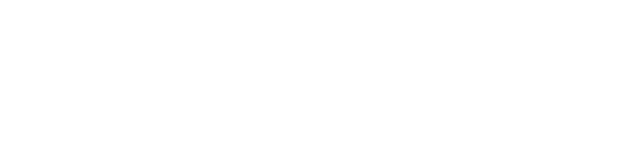
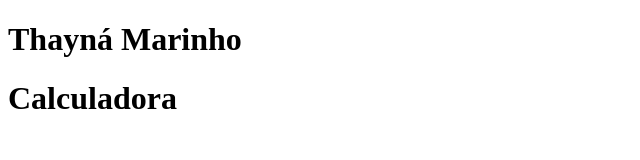
Before and after one commit to thaynacee2/calculadora, a plain HTML site: page index.html in a window 1280 px wide. Shown: the whole page, without its empty margins (0-640 px from the left). Drawn offline with Linux system fonts and the light colour scheme.

Commit message:
trabalho atualizado

```diff
--- a/index.html
+++ b/index.html
@@ -3,9 +3,20 @@
 <head>
     <meta charset="UTF-8">
     <meta name="viewport" content="width=device-width, initial-scale=1.0">
-    <title>Document</title>
+    <title>Calculadora</title>
 </head>
 <body>
+    <div class="fundo">
+        <h1>Thayná Marinho</h1>
+        <div class="claculadora">
+            <h1>Calculadora</h1>
+            <p id="resultado"></p>
+            <table>
+                <tr>
 
+                </tr>
+            </table>
+        </div>
+    </div>
 </body>
 </html>
```
